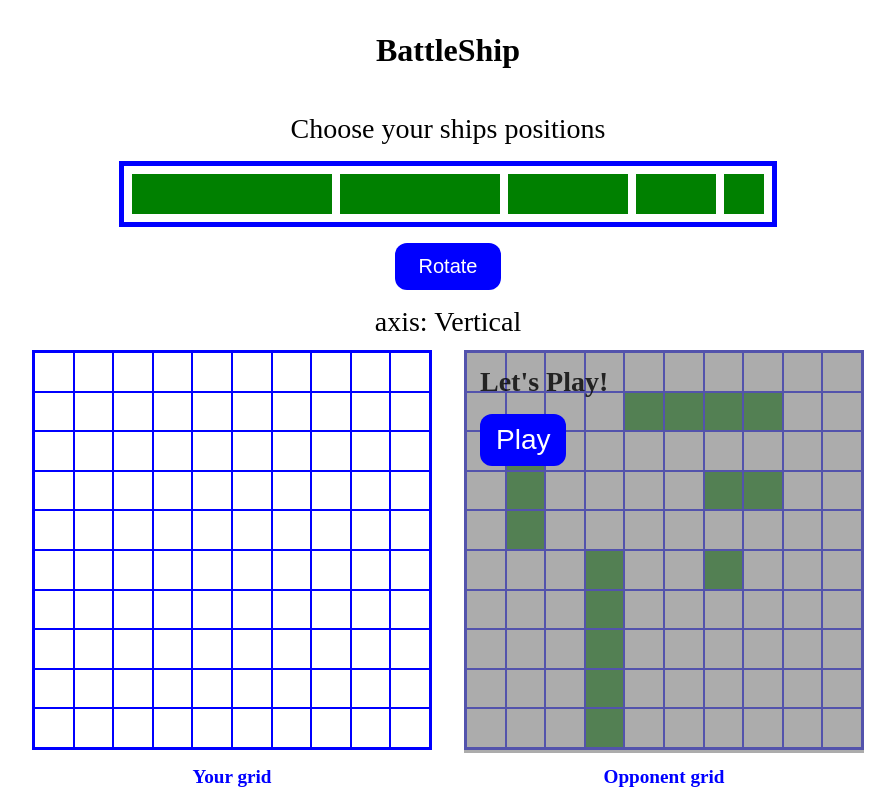
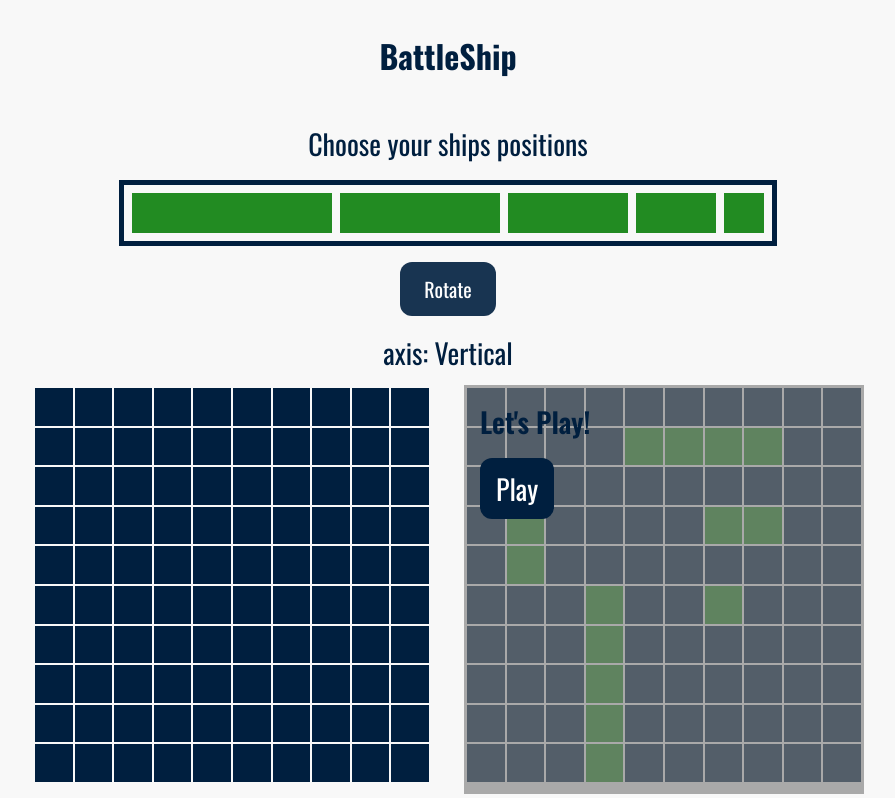
Before and after one commit to Abdelkrim-Saouchi/Battleship, a website built with webpack: page src/template.html in a window 1280 px wide. Both pictures are taken after a click on the button "Rotate". Shown: the top 798 px of the page, without its empty margins (192-1087 px from the left). Built offline with nearby package versions, Linux system fonts and the light colour scheme.

Commit message:
Inhence Design

```diff
--- a/src/dom/displayController.js
+++ b/src/dom/displayController.js
@@ -1,14 +1,12 @@
 /* eslint-disable no-param-reassign */
 function createBoardRow(rowClass) {
   const row = document.createElement('div');
-  // row.classList.add('game-container__row');
   row.classList.add(rowClass);
   return row;
 }
 
 function createBoardCell(colClass) {
   const cell = document.createElement('div');
-  // cell.classList.add('game-container__cell');
   cell.classList.add(colClass);
   return cell;
 }
@@ -37,10 +35,8 @@ export const renderBoard = (boardGrid, boardData) => {
       if (boardData[i][j] !== '' && !boardData[i][j].includes('x')) {
         boardGrid[i].children[j].classList.add('green');
       } else if (boardData[i][j] !== '' && boardData[i][j] === 'x') {
-        boardGrid[i].children[j].innerHTML = 'O';
-        boardGrid[i].children[j].classList.add('red');
+        boardGrid[i].children[j].classList.add('missed');
       } else if (boardData[i][j] !== '' && boardData[i][j].includes('x')) {
-        boardGrid[i].children[j].innerHTML = 'X';
         boardGrid[i].children[j].classList.add('hit');
       }
     }
@@ -51,18 +47,14 @@ export const cleanUiBoard = (boardGrid) => {
   for (let i = 0; i < boardGrid.length; i += 1) {
     for (let j = 0; j < boardGrid[i].children.length; j += 1) {
       boardGrid[i].children[j].classList.remove('green');
-      boardGrid[i].children[j].classList.remove('red');
+      boardGrid[i].children[j].classList.remove('missed');
       boardGrid[i].children[j].classList.remove('hit');
-      boardGrid[i].children[j].innerHTML = '';
     }
   }
 };
 
 export const getAttackCoordinates = (target, coordinates) => {
   const coordinatesCopy = coordinates.slice(0);
-  // if (coordinatesCopy.length > 0) {
-  //   coordinatesCopy = [];
-  // }
   coordinatesCopy.push(Number(target.parentElement.dataset.rowIndex));
   coordinatesCopy.push(Number(target.dataset.colIndex));
   return coordinatesCopy;
@@ -218,6 +210,6 @@ export function redisplayStartContainer() {
 
 export function redisplayShipOptions() {
   shipsOptions.forEach((shipOption) => shipOption.classList.remove('hidden'));
-  // rest tracking array for new ship positioning
+  // reset tracking array for new ship positioning
   hasAlreadyChosen = [];
 }
--- a/src/style.css
+++ b/src/style.css
@@ -1,9 +1,20 @@
+@import url('https://fonts.googleapis.com/css2?family=Oswald:wght@400;500;600;700&display=swap');
+
 *,
 *::before,
 *::after {
   margin: 0;
   padding: 0;
   box-sizing: border-box;
+}
+
+:root {
+  --Navy-Blue: #001f3f;
+  --Light-Gray: #f8f8f8;
+  --Fire-Brick-Red: #b22222;
+  --White: #ffffff;
+  --Forest-Green: #228b22;
+  --Light-Coral: #f08080;
 }
 
 body {
@@ -13,6 +24,9 @@ body {
   flex-direction: column;
   align-items: center;
   position: relative;
+  background-color: var(--Light-Gray);
+  color: var(--Navy-Blue);
+  font-family: 'Oswald', 'sans-serif';
 }
 
 main {
@@ -55,7 +69,7 @@ h1 {
   height: 92%;
   font-size: 28px;
   font-weight: 600;
-  color: rgba(0, 0, 0, 0.795);
+  color: inherit;
 }
 
 .game-container__start-display {
@@ -67,7 +81,8 @@ h1 {
   height: 400px;
   display: flex;
   flex-direction: column;
-  border: 2px solid blue;
+  background-color: var(--Navy-Blue);
+  border: 2px solid var(--Light-Gray);
   cursor: pointer;
 }
 
@@ -80,31 +95,26 @@ h1 {
 .game-container__cell,
 .start-section__cell {
   flex: 1;
-  border: 1px solid blue;
+  border: 1px solid var(--Light-Gray);
   display: flex;
   justify-content: center;
   align-items: center;
 }
 
 .game-container__cell.green {
-  background-color: green;
+  background-color: var(--Forest-Green);
 }
 
-.game-container__cell.red {
-  color: red;
-  font-size: 24px;
-  font-weight: 700;
+.game-container__cell.missed {
+  background-color: var(--Light-Coral);
 }
 
 .game-container__cell.hit {
-  background-color: green;
-  color: red;
-  font-size: 32px;
-  font-weight: 700;
+  background-color: var(--Fire-Brick-Red);
 }
 
 .game-container__player {
-  color: blue;
+  color: var(--Navy-Blue);
   font-size: larger;
   font-weight: 600;
 }
@@ -125,14 +135,17 @@ h1 {
 .game-container__play-btn {
   border: 0;
   padding: 10px 16px;
-  background-color: blue;
-  color: white;
+  background-color: var(--Navy-Blue);
+  color: var(--White);
   border-radius: 12px;
   font-size: 28px;
+  font-family: inherit;
   cursor: pointer;
 }
 
-.game-control-panel__restart-btn:is(:focus, :hover) {
+.game-control-panel__restart-btn:is(:focus, :hover),
+.start-section__rotate-btn:is(:focus, :hover),
+.game-container__play-btn:is(:focus, :hover) {
   opacity: 0.9;
 }
 
@@ -147,7 +160,7 @@ h1 {
 }
 
 .start-section__ship-options {
-  border: 5px solid blue;
+  border: 5px solid var(--Navy-Blue);
   padding: 8px;
   display: flex;
   justify-content: space-between;
@@ -157,7 +170,7 @@ h1 {
   min-height: 40px;
 }
 .start-section__ship-options > div {
-  background-color: green;
+  background-color: var(--Forest-Green);
   height: 40px;
   cursor: grab;
 }
@@ -184,20 +197,21 @@ h1 {
 
 .start-section__rotate-btn {
   border: 0;
-  background-color: blue;
-  color: white;
+  background-color: var(--Navy-Blue);
+  color: var(--White);
   font-size: 20px;
+  font-family: inherit;
   padding: 12px 24px;
   border-radius: 12px;
   cursor: pointer;
 }
 
-.start-section__start-grid {
-  border: 2px solid white;
-}
+/* .start-section__start-grid {
+  border: 2px solid var(--White);
+} */
 
 .start-section__cell {
-  border: 1px solid white;
+  border: 1px solid var(--White);
 }
 
 footer {
```
